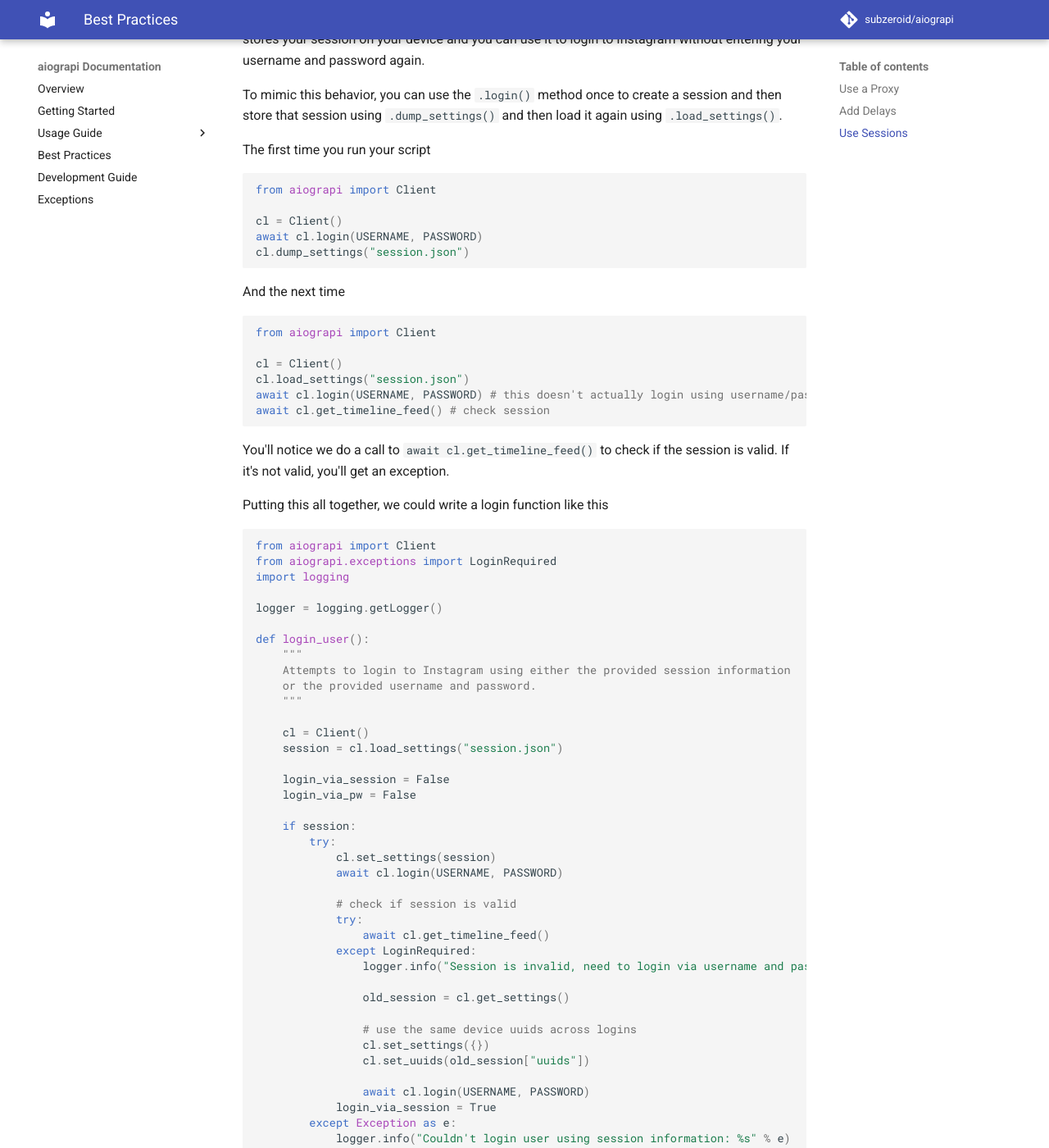
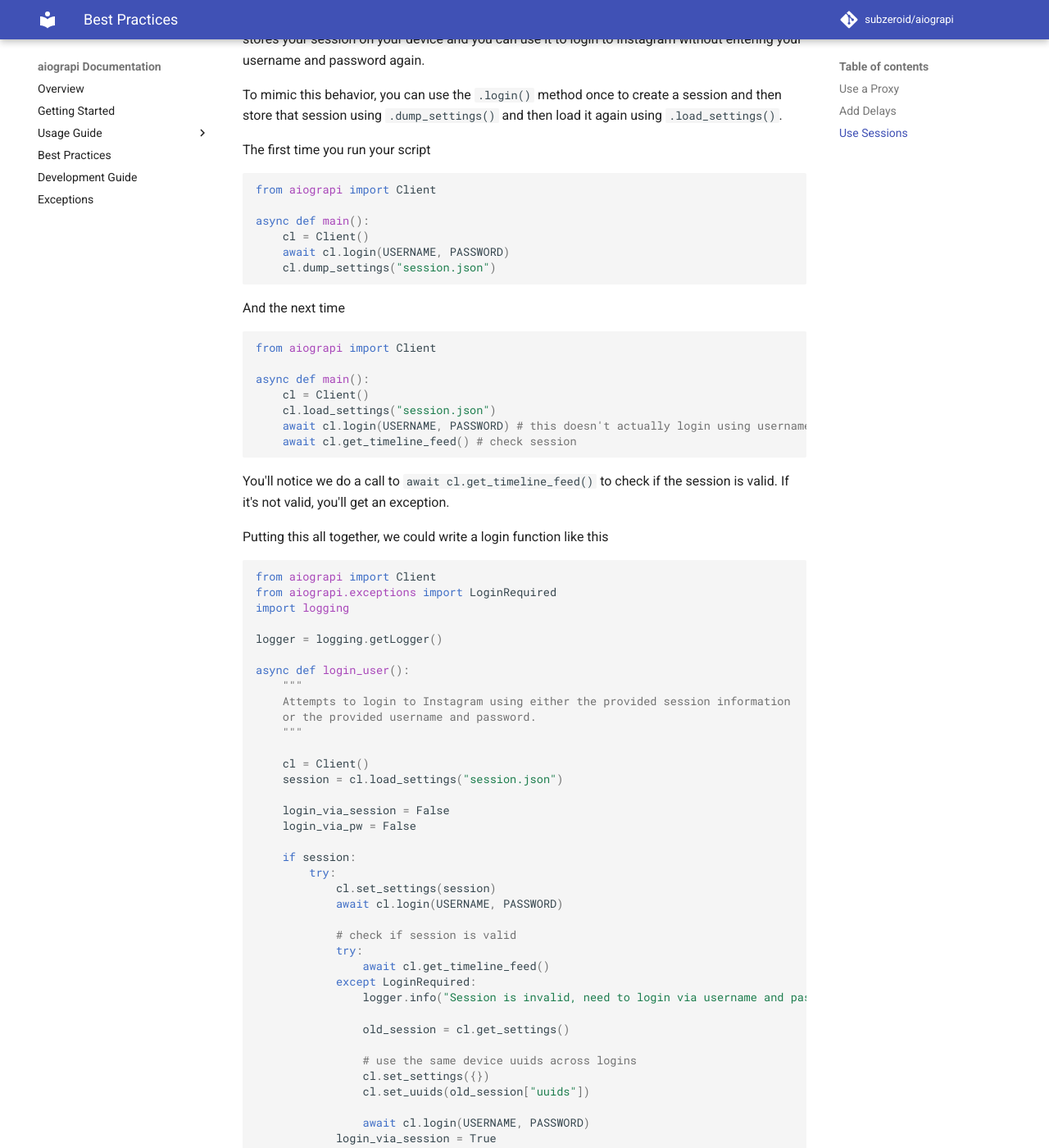
Before and after one commit to subzeroid/aiograpi, an MkDocs documentation site: the page built from docs/usage-guide/best-practices.md, in a window 1280 px wide and 1400 px high, scrolled down 1359 px. Shown: the whole window at 82% size. Built offline with MkDocs 1.6.1 and Material for MkDocs 9.7.7, drawn with Linux system fonts in a browser that asks for light colours; comment, search, counter and statistics services are not loaded; the version menu is left out.

Commit message:
fix usage-guide/best-practices.md

````diff
--- a/docs/usage-guide/best-practices.md
+++ b/docs/usage-guide/best-practices.md
@@ -65,9 +65,10 @@ The first time you run your script
 ``` python
 from aiograpi import Client
 
-cl = Client()
-await cl.login(USERNAME, PASSWORD)
-cl.dump_settings("session.json")
+async def main():
+    cl = Client()
+    await cl.login(USERNAME, PASSWORD)
+    cl.dump_settings("session.json")
 ```
 
 And the next time
@@ -75,10 +76,11 @@ And the next time
 ``` python
 from aiograpi import Client
 
-cl = Client()
-cl.load_settings("session.json")
-await cl.login(USERNAME, PASSWORD) # this doesn't actually login using username/password but uses the session
-await cl.get_timeline_feed() # check session
+async def main():
+    cl = Client()
+    cl.load_settings("session.json")
+    await cl.login(USERNAME, PASSWORD) # this doesn't actually login using username/password but uses the session
+    await cl.get_timeline_feed() # check session
 ```
 
 You'll notice we do a call to `await cl.get_timeline_feed()` to check if the session is valid. If it's not valid, you'll get an exception.
@@ -92,7 +94,7 @@ import logging
 
 logger = logging.getLogger()
 
-def login_user():
+async def login_user():
     """
     Attempts to login to Instagram using either the provided session information
     or the provided username and password.
````
